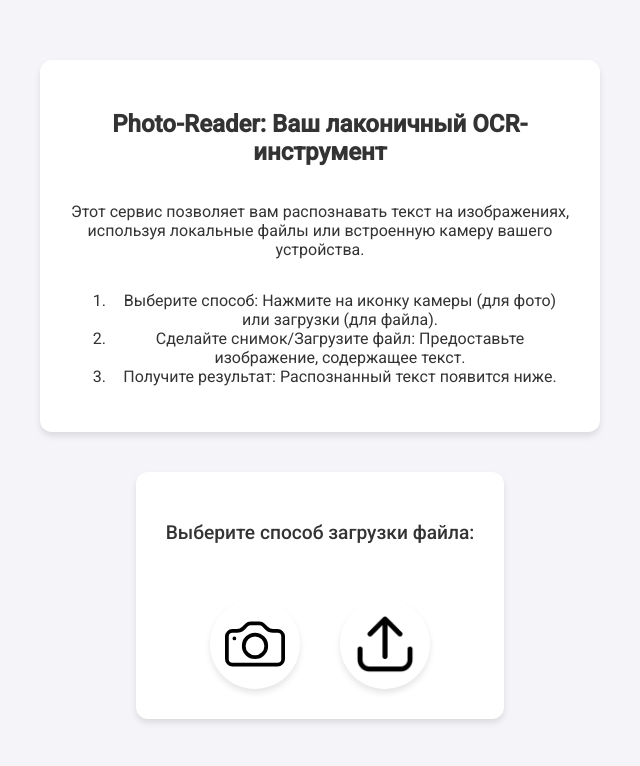
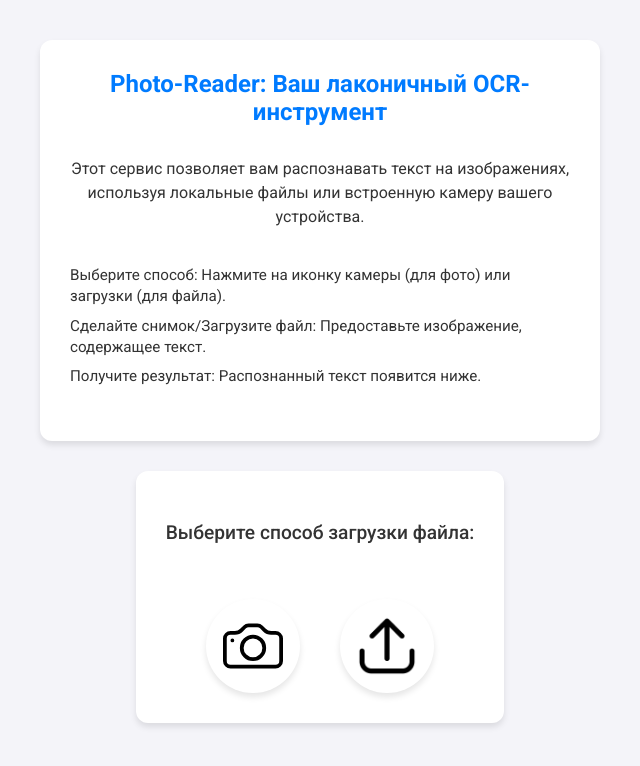
Before and after one commit to GrimProg-design/photo-reader, a website built with Vite: page index.html in a window 1280 px wide. Shown: the whole page, without its empty margins (320-960 px from the left). Built offline with nearby package versions, Linux system fonts and the light colour scheme; no server answers.

Commit message:
добавил стили для инструкции

```diff
--- a/src/style/main.css
+++ b/src/style/main.css
@@ -1,9 +1,10 @@
 @import url(./file-button.css);
-@import url('https://fonts.googleapis.com/css2?family=Roboto:wght@300;400;500&display=swap');
+@import url('https://fonts.googleapis.com/css2?family=Roboto:wght@300;400;500;700&display=swap');
 
 :root {
     --color-background: #f4f4f9;
     --color-primary: #007bff;
+    --color-primary-light: #e0f0ff;
     --color-secondary: #6c757d;
     --color-text-dark: #333;
     --color-text-light: #fff;
@@ -17,7 +18,7 @@ body {
     color: var(--color-text-dark);
     font-family: 'Roboto', sans-serif;
     margin: 0;
-    padding: 0;
+    padding: 0 15px;
     min-height: 100vh;
 }
 
@@ -26,7 +27,47 @@ body {
     justify-content: center;
     align-items: center;
     flex-direction: column;
-    padding: 20px;
+    padding: 40px 0;
+}
+
+.box-content {
+    background-color: var(--color-card-bg);
+    padding: 30px;
+    border-radius: 12px;
+    box-shadow: var(--shadow-light);
+    margin-bottom: 30px;
+    width: 90%;
+    max-width: 500px;
+    text-align: center;
+    display: flex;
+    flex-direction: column;
+    align-items: center;
+}
+
+.welcome-box h2 {
+    font-weight: 700;
+    color: var(--color-primary);
+    margin-top: 0;
+    margin-bottom: 15px;
+}
+
+.welcome-box p {
+    font-size: 1rem;
+    line-height: 1.5;
+    margin-bottom: 20px;
+}
+
+.instruction-list {
+    list-style: none;
+    padding: 0;
+    text-align: left;
+    width: 100%;
+}
+
+.instruction-list li {
+    margin-bottom: 8px;
+    font-size: 0.95rem;
+    line-height: 1.4;
 }
 
 .instruction-text {
@@ -45,7 +86,6 @@ body {
     padding: 30px;
     border-radius: 12px;
     box-shadow: var(--shadow-light);
-    margin-top: 5vh;
 }
 
 .choice-buttons {
@@ -56,12 +96,18 @@ body {
 
 .icon-button {
     background: none;
-    border: none;
+    border: 2px solid transparent;
     cursor: pointer;
     padding: 15px;
     border-radius: 50%;
     transition: all 0.3s ease;
     box-shadow: var(--shadow-light);
+}
+
+.icon-button.active-choice {
+    background-color: var(--color-primary-light);
+    border: 2px solid var(--color-primary);
+    box-shadow: 0 6px 15px rgba(0, 123, 255, 0.2);
 }
 
 .icon-button:hover {
@@ -84,20 +130,6 @@ body {
     display: none !important;
 }
 
-.box-content {
-    background-color: var(--color-card-bg);
-    padding: 30px;
-    border-radius: 12px;
-    box-shadow: var(--shadow-light);
-    margin-top: 40px;
-    width: 90%;
-    max-width: 500px;
-    text-align: center;
-    display: flex;
-    flex-direction: column;
-    align-items: center;
-}
-
 #video {
     width: 100%;
     max-width: 400px;
@@ -116,6 +148,7 @@ body {
     text-align: left;
     width: 100%;
     max-width: 400px;
+    min-height: 50px;
     padding: 15px;
     margin-top: 20px;
     border: 1px solid var(--color-border);
@@ -123,6 +156,7 @@ body {
     background-color: var(--color-background);
     font-size: 0.9rem;
     line-height: 1.6;
+    overflow-x: auto;
 }
 
 .custom-file-input {
```
